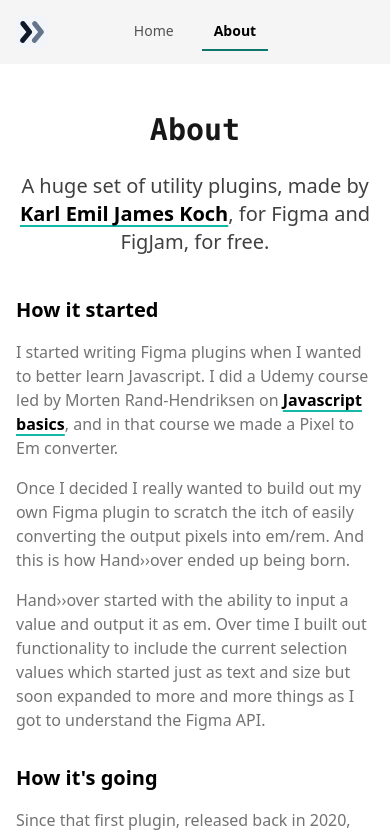
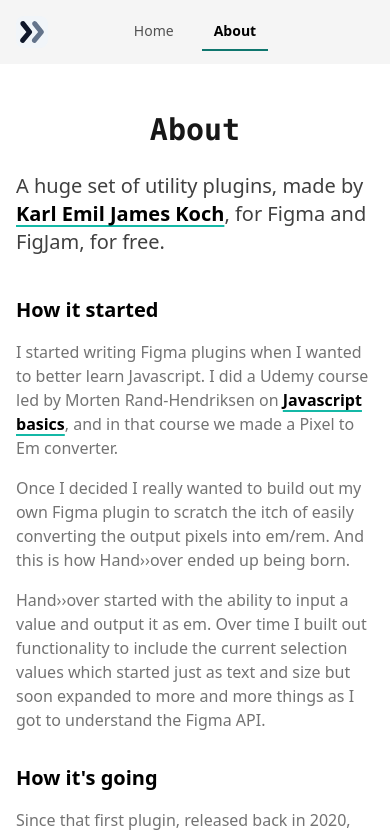
Before and after one commit to kemiljk/plugins-run-next, a Next.js app: page /about in a window 390 px wide. Shown: the top 836 px of the page. Built offline with nearby package versions, Linux system fonts and the light colour scheme.

Commit message:
fix: text alignment

```diff
--- a/components/HeaderView.jsx
+++ b/components/HeaderView.jsx
@@ -4,7 +4,7 @@
   return (
     <header className="mx-auto w-full">
       <div className="flex w-full justify-center px-4 pt-12 sm:px-6 lg:px-8">
-        <h1 className="font-mono text-3xl font-bold text-neutral-900 dark:text-neutral-200">
+        <h1 className="font-mono text-3xl font-bold text-neutral-900 dark:text-neutral-200 text-left md:text-center">
           {children}
         </h1>
       </div>
--- a/components/SubheaderView.jsx
+++ b/components/SubheaderView.jsx
@@ -4,7 +4,7 @@
   return (
     <div className="mx-auto max-w-3xl">
       <div className="flex w-full justify-center py-6 px-4 sm:px-6 lg:px-8">
-        <h2 className="text-center text-xl text-neutral-700 dark:text-neutral-300">
+        <h2 className="text-left md:text-center text-xl text-neutral-700 dark:text-neutral-300">
           {children}
         </h2>
       </div>
```
